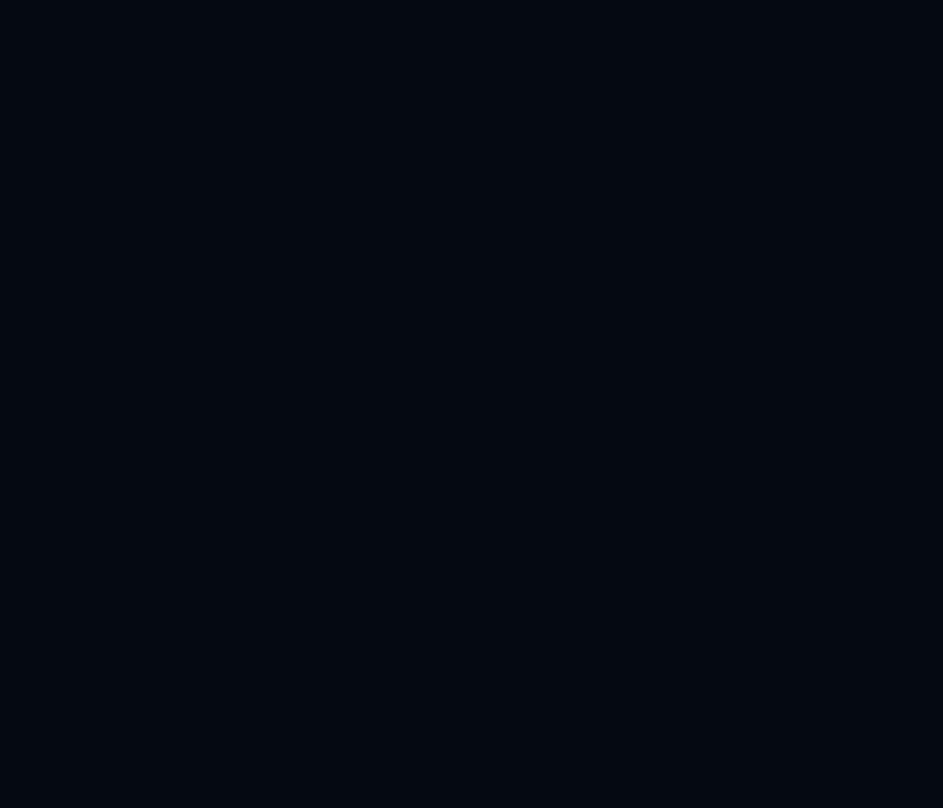
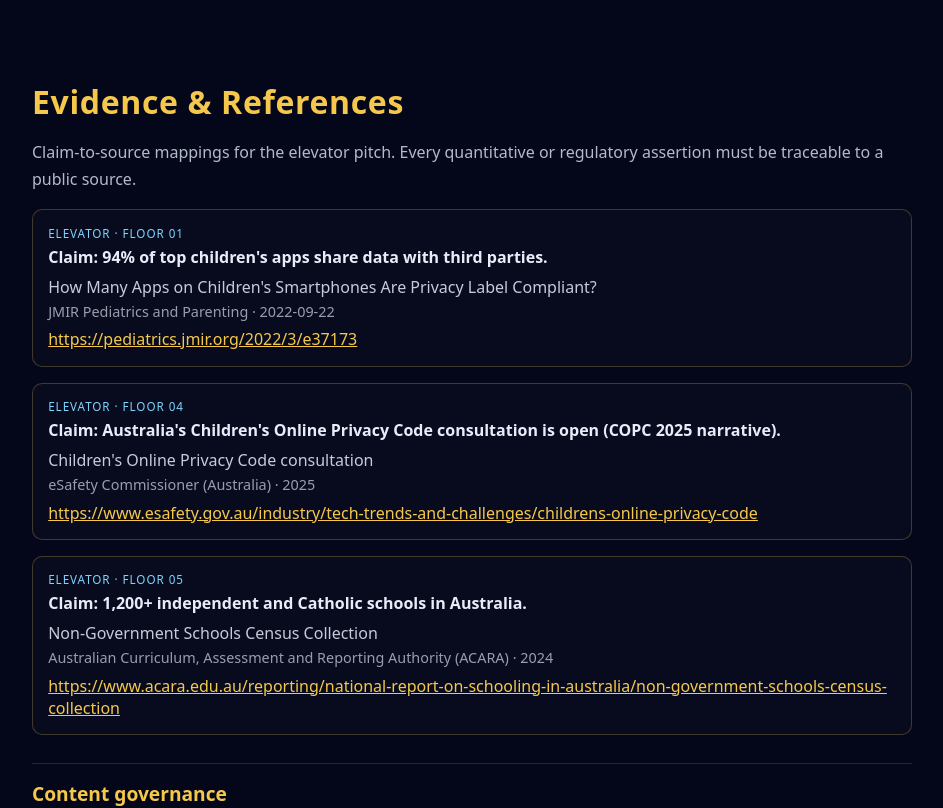
Before and after one commit to Blackcockatoo/bss, a React (Vite) app in the folder 06-Campaign-Site/: page /references in a window 1280 px wide. Shown: the top 808 px of the page, without its empty margins (168-1111 px from the left). Built offline with nearby package versions, Linux system fonts and the light colour scheme.

Commit message:
Add slide-level citations and references page to elevator pitch

```diff
--- a/06-Campaign-Site/src/App.tsx
+++ b/06-Campaign-Site/src/App.tsx
@@ -4,6 +4,7 @@ import ParentsPage from "./pages/ParentsPage";
 import SchoolsPage from "./pages/SchoolsPage";
 import InvestorsPage from "./pages/InvestorsPage";
 import ElevatorPage from "./pages/ElevatorPage";
+import ReferencesPage from "./pages/ReferencesPage";
 
 export default function App() {
   return (
@@ -13,6 +14,7 @@ export default function App() {
       <Route path="/schools" component={SchoolsPage} />
       <Route path="/investors" component={InvestorsPage} />
       <Route path="/elevator" component={ElevatorPage} />
+      <Route path="/references" component={ReferencesPage} />
     </Switch>
   );
 }
--- a/06-Campaign-Site/src/JewbleElevator.jsx
+++ b/06-Campaign-Site/src/JewbleElevator.jsx
@@ -1,4 +1,31 @@
 import { useState, useEffect, useRef } from "react";
+
+const SOURCE_ENTRIES = {
+  dataSharing: {
+    id: "S1",
+    claim: "94% of top children's apps share data with third parties.",
+    title: "How Many Apps on Children's Smartphones Are Privacy Label Compliant?",
+    publication: "JMIR Pediatrics and Parenting",
+    date: "2022-09-22",
+    url: "https://pediatrics.jmir.org/2022/3/e37173",
+  },
+  copcConsultation: {
+    id: "S2",
+    claim: "Australia's Children's Online Privacy Code consultation is open.",
+    title: "Children's Online Privacy Code consultation",
+    publication: "eSafety Commissioner (Australia)",
+    date: "2025",
+    url: "https://www.esafety.gov.au/industry/tech-trends-and-challenges/childrens-online-privacy-code",
+  },
+  schoolMarket: {
+    id: "S3",
+    claim: "1,200+ independent and Catholic schools in Australia.",
+    title: "Non-Government Schools Census Collection",
+    publication: "Australian Curriculum, Assessment and Reporting Authority (ACARA)",
+    date: "2024",
+    url: "https://www.acara.edu.au/reporting/national-report-on-schooling-in-australia/non-government-schools-census-collection",
+  },
+};
 
 const FLOORS = [
   {
@@ -15,6 +42,7 @@ const FLOORS = [
     headline: "Big Tech has been farming your children.",
     body: "Every click. Every dwell time. Every emotional reaction. Packaged, sold, optimised against. The entire kids app market is a data extraction operation dressed in primary colours.",
     stat: "94% of top children's apps share data with third parties.",
+    claimSources: ["dataSharing"],
     color: "#ff6b35",
   },
   {
@@ -39,6 +67,7 @@ const FLOORS = [
     headline: "The regulators are writing the rules right now.",
     body: "Australia's Children's Online Privacy Code consultation is open. We're not scrambling to comply — we're the reference implementation. We wrote a compliance framework before the law exists. When the law catches up, we're already the answer.",
     stat: "COPC 2025. We're not a case study. We're the blueprint.",
+    claimSources: ["copcConsultation"],
     color: "#38bdf8",
   },
   {
@@ -47,6 +76,7 @@ const FLOORS = [
     headline: "Schools are desperate for this.",
     body: "MACS. ISV. The independent and Catholic school systems across Australia. They need digital tools that don't require consent forms, data processing agreements, or explaining to a parent why their 8-year-old has a behavioural advertising profile. We fit without friction.",
     stat: "1,200+ independent and Catholic schools. Zero friction onboarding.",
+    claimSources: ["schoolMarket"],
     color: "#fb923c",
   },
   {
@@ -67,7 +97,6 @@ const FLOORS = [
   },
 ];
 
-// 7-pointed star path (hepta) as SVG
 const HeptaStar = ({ size = 120, color = "#FFD700", opacity = 0.07 }) => {
   const points = [];
   const cx = size / 2, cy = size / 2, r = size * 0.45, r2 = size * 0.2;
@@ -100,6 +129,7 @@ export default function JewbleElevator() {
   const [revealed, setRevealed] = useState(false);
   const [started, setStarted] = useState(false);
   const [scanline, setScanline] = useState(0);
+  const [showSources, setShowSources] = useState(false);
   const intervalRef = useRef(null);
 
   useEffect(() => {
@@ -113,6 +143,7 @@ export default function JewbleElevator() {
     if (traveling) return;
     setDoorsOpen(false);
     setRevealed(false);
+    setShowSources(false);
     setTraveling(true);
     setTimeout(() => {
       setCurrentFloor(f => Math.min(f + 1, FLOORS.length - 1));
@@ -127,6 +158,7 @@ export default function JewbleElevator() {
   const restart = () => {
     setDoorsOpen(false);
     setRevealed(false);
+    setShowSources(false);
     setCurrentFloor(0);
     setTimeout(() => {
       setDoorsOpen(true);
@@ -144,36 +176,31 @@ export default function JewbleElevator() {
 
   const floor = FLOORS[currentFloor];
   const isLast = currentFloor === FLOORS.length - 1;
+  const floorSources = (floor.claimSources || []).map((sourceKey) => SOURCE_ENTRIES[sourceKey]);
 
   return (
     <div style={{
       minHeight: "100vh",
-      background: "#04071a",
+      background: "radial-gradient(circle at 20% 30%, #0f172a 0%, #04071a 55%, #000 100%)",
+      color: "#fff",
+      fontFamily: "ui-sans-serif, system-ui, -apple-system, Segoe UI, Roboto, Helvetica, Arial",
       display: "flex",
       alignItems: "center",
       justifyContent: "center",
-      fontFamily: "'Courier New', 'Lucida Console', monospace",
+      position: "relative",
       overflow: "hidden",
-      position: "relative",
+      padding: "1rem",
     }}>
-      {/* Background geometry */}
-      <div style={{ position: "fixed", inset: 0, overflow: "hidden", pointerEvents: "none" }}>
-        <div style={{ position: "absolute", top: "10%", left: "5%", transform: "rotate(13deg)" }}>
-          <HeptaStar size={200} opacity={0.06} />
-        </div>
-        <div style={{ position: "absolute", bottom: "15%", right: "8%" }}>
-          <OuroborosRing size={350} opacity={0.05} />
-        </div>
-        <div style={{ position: "absolute", top: "40%", right: "20%", transform: "rotate(-7deg)" }}>
-          <HeptaStar size={120} color="#a78bfa" opacity={0.05} />
-        </div>
-        {/* Grid lines */}
-        <svg width="100%" height="100%" style={{ position: "absolute", opacity: 0.03 }}>
-          {Array.from({ length: 20 }).map((_, i) => (
-            <line key={i} x1={`${i * 5.26}%`} y1="0" x2={`${i * 5.26}%`} y2="100%" stroke="#FFD700" strokeWidth="1" />
-          ))}
-          {Array.from({ length: 20 }).map((_, i) => (
-            <line key={i} x1="0" y1={`${i * 5.26}%`} x2="100%" y2={`${i * 5.26}%`} stroke="#FFD700" strokeWidth="1" />
+      {/* Background ambience */}
+      <div style={{ position: "absolute", inset: 0, pointerEvents: "none" }}>
+        <HeptaStar size={180} color="#FFD700" opacity={0.03} style={{ top: "10%", left: "8%" }} />
+        <HeptaStar size={120} color="#7fffb2" opacity={0.04} style={{ top: "70%", right: "12%" }} />
+        <OuroborosRing size={360} color="#FFD700" opacity={0.03} style={{ top: "15%", right: "5%" }} />
+        <OuroborosRing size={280} color="#ff6b35" opacity={0.02} style={{ bottom: "10%", left: "12%" }} />
+        {/* subtle animated scan lines */}
+        <svg width="100%" height="100%" style={{ position: "absolute", inset: 0, opacity: 0.05 }}>
+          {Array.from({ length: 60 }).map((_, i) => (
+            <line key={i} x1="0" y1={`${i * 2}%`} x2="100%" y2={`${i * 2}%`} stroke="#FFD700" strokeWidth="1" />
           ))}
         </svg>
         {/* Scanline */}
@@ -186,7 +213,6 @@ export default function JewbleElevator() {
       </div>
 
       {!started ? (
-        // Intro screen
         <div style={{
           display: "flex", flexDirection: "column", alignItems: "center", justifyContent: "center",
           gap: "2rem", padding: "2rem", textAlign: "center", zIndex: 10,
@@ -238,7 +264,6 @@ export default function JewbleElevator() {
           </button>
         </div>
       ) : (
-        // Elevator
         <div style={{
           width: "min(520px, 95vw)",
           position: "relative",
@@ -282,26 +307,6 @@ export default function JewbleElevator() {
             transition: "border-top-color 0.5s",
             boxShadow: `0 0 40px rgba(4,7,26,0.8), inset 0 0 80px rgba(0,0,0,0.5)`,
           }}>
-            {/* Corner brackets */}
-            {[["0,0","20px,0","0,20px"],["0,0","0,20px","20px,0"].map(v=>v)].map((_, qi) => (
-              ["top-left","top-right","bottom-left","bottom-right"].map(corner => (
-                <div key={corner} style={{
-                  position: "absolute",
-                  [corner.includes("top") ? "top" : "bottom"]: 0,
-                  [corner.includes("left") ? "left" : "right"]: 0,
-                  width: "20px", height: "20px",
-                  borderTop: corner.includes("top") ? `2px solid ${floor.color}` : "none",
-                  borderBottom: corner.includes("bottom") ? `2px solid ${floor.color}` : "none",
-                  borderLeft: corner.includes("left") ? `2px solid ${floor.color}` : "none",
-                  borderRight: corner.includes("right") ? `2px solid ${floor.color}` : "none",
-                  opacity: 0.6,
-                  transition: "border-color 0.5s",
-                  zIndex: 5,
-                  pointerEvents: "none",
-                }} />
-              ))
-            ))}
-
             {/* Door panels - slide left and right */}
             <div style={{
               position: "absolute", inset: 0, zIndex: 4, pointerEvents: "none",
@@ -313,64 +318,42 @@ export default function JewbleElevator() {
                 borderRight: "1px solid rgba(255,215,0,0.1)",
                 transform: doorsOpen ? "translateX(-100%)" : "translateX(0)",
                 transition: "transform 0.6s cubic-bezier(0.4, 0, 0.2, 1)",
-                display: "flex", alignItems: "center", justifyContent: "flex-end",
-                paddingRight: "10px",
-              }}>
-                {!doorsOpen && (
-                  <div style={{ opacity: 0.2 }}>
-                    <HeptaStar size={60} />
-                  </div>
-                )}
-              </div>
+              }} />
               <div style={{
                 width: "50%", height: "100%",
                 background: "linear-gradient(225deg, #0d1433 0%, #060c24 100%)",
                 borderLeft: "1px solid rgba(255,215,0,0.1)",
                 transform: doorsOpen ? "translateX(100%)" : "translateX(0)",
                 transition: "transform 0.6s cubic-bezier(0.4, 0, 0.2, 1)",
-                display: "flex", alignItems: "center", justifyContent: "flex-start",
-                paddingLeft: "10px",
-              }}>
-                {!doorsOpen && (
-                  <div style={{ opacity: 0.2 }}>
-                    <HeptaStar size={60} />
-                  </div>
-                )}
-              </div>
+              }} />
             </div>
 
-            {/* Content */}
+            {/* Floor content */}
             <div style={{
-              padding: "clamp(1.5rem, 5vw, 2.5rem)",
-              minHeight: "320px",
+              padding: "1.5rem",
+              minHeight: "420px",
               display: "flex",
               flexDirection: "column",
               justifyContent: "space-between",
-              gap: "1.5rem",
+              gap: "1rem",
             }}>
-              <div>
+              <div style={{ display: "grid", gap: "1rem" }}>
                 <div style={{
-                  color: "rgba(255,255,255,0.3)",
-                  fontSize: "0.65rem",
-                  letterSpacing: "0.3em",
+                  color: "rgba(255,255,255,0.45)",
+                  fontSize: "0.68rem",
+                  letterSpacing: "0.2em",
                   textTransform: "uppercase",
-                  marginBottom: "1rem",
-                  opacity: revealed ? 1 : 0,
-                  transition: "opacity 0.4s 0.1s",
                 }}>
                   {floor.sublabel}
                 </div>
 
                 <h2 style={{
                   color: floor.color,
-                  fontSize: "clamp(1.2rem, 4vw, 1.7rem)",
-                  fontWeight: 900,
-                  lineHeight: 1.2,
+                  fontSize: "clamp(1.5rem, 4.5vw, 2.15rem)",
+                  lineHeight: 1.15,
                   margin: 0,
-                  marginBottom: "1rem",
-                  textShadow: `0 0 30px ${floor.color}60`,
                   opacity: revealed ? 1 : 0,
-                  transform: revealed ? "translateY(0)" : "translateY(10px)",
+                  transform: revealed ? "translateY(0)" : "translateY(8px)",
                   transition: "opacity 0.5s 0.2s, transform 0.5s 0.2s, color 0.5s, text-shadow 0.5s",
                 }}>
                   {floor.headline}
@@ -408,10 +391,52 @@ export default function JewbleElevator() {
                   }}>
                     {floor.stat}
                   </p>
+                  {floorSources.length > 0 && (
+                    <div style={{ marginTop: "0.7rem" }}>
+                      <button
+                        type="button"
+                        onClick={() => setShowSources((open) => !open)}
+                        style={{
+                          background: "transparent",
+                          border: `1px solid ${floor.color}77`,
+                          color: floor.color,
+                          fontSize: "0.62rem",
+                          letterSpacing: "0.16em",
+                          textTransform: "uppercase",
+                          padding: "0.4rem 0.65rem",
+                          cursor: "pointer",
+                          borderRadius: "4px",
+                        }}
+                      >
+                        {showSources ? "Hide Sources" : "Show Sources"}
+                      </button>
+                      {showSources && (
+                        <div style={{ marginTop: "0.7rem", display: "grid", gap: "0.6rem" }}>
+                          {floorSources.map((source) => (
+                            <div key={source.id} style={{
+                              border: "1px solid rgba(255,255,255,0.14)",
+                              background: "rgba(255,255,255,0.03)",
+                              borderRadius: "6px",
+                              padding: "0.6rem",
+                            }}>
+                              <div style={{ color: "rgba(255,255,255,0.8)", fontSize: "0.67rem", marginBottom: "0.25rem" }}>
+                                [{source.id}] {source.title}
+                              </div>
+                              <div style={{ color: "rgba(255,255,255,0.58)", fontSize: "0.62rem", marginBottom: "0.25rem" }}>
+                                {source.publication} · {source.date}
+                              </div>
+                              <a href={source.url} target="_blank" rel="noopener noreferrer" style={{ color: floor.color, fontSize: "0.64rem" }}>
+                                {source.url}
+                              </a>
+                            </div>
+                          ))}
+                        </div>
+                      )}
+                    </div>
+                  )}
                 </div>
               )}
 
-              {/* CTA */}
               <div style={{
                 opacity: revealed ? 1 : 0,
                 transform: revealed ? "translateY(0)" : "translateY(8px)",
@@ -430,6 +455,25 @@ export default function JewbleElevator() {
                     }}>
                       — JEWBLE.APP —
                     </div>
+                    <a
+                      href="/references"
+                      style={{
+                        display: "block",
+                        width: "100%",
+                        padding: "0.75rem",
+                        textAlign: "center",
+                        background: "rgba(56,189,248,0.08)",
+                        border: "1px solid rgba(56,189,248,0.35)",
+                        color: "#7dd3fc",
+                        fontSize: "0.65rem",
+                        letterSpacing: "0.2em",
+                        textTransform: "uppercase",
+                        textDecoration: "none",
+                        borderRadius: "4px",
+                      }}
+                    >
+                      View Evidence & Sources
+                    </a>
                     <button
                       onClick={restart}
                       style={{
@@ -444,14 +488,6 @@ export default function JewbleElevator() {
                         cursor: "pointer",
                         fontFamily: "inherit",
                         transition: "all 0.2s",
-                      }}
-                      onMouseEnter={e => {
-                        e.target.style.borderColor = "rgba(255,215,0,0.6)";
-                        e.target.style.color = "rgba(255,255,255,0.7)";
-                      }}
-                      onMouseLeave={e => {
-                        e.target.style.borderColor = "rgba(255,215,0,0.3)";
-                        e.target.style.color = "rgba(255,255,255,0.4)";
                       }}
                     >
                       Ride Again
@@ -497,16 +533,6 @@ export default function JewbleElevator() {
                       transition: "all 0.3s",
                       opacity: traveling ? 0.5 : 1,
                     }}
-                    onMouseEnter={e => {
-                      if (!traveling) {
-                        e.target.style.background = floor.color;
-                        e.target.style.color = "#04071a";
-                      }
-                    }}
-                    onMouseLeave={e => {
-                      e.target.style.background = "transparent";
-                      e.target.style.color = floor.color;
-                    }}
                   >
                     {traveling ? "▲  Moving..." : "▲  Next Floor"}
                   </button>
@@ -515,16 +541,15 @@ export default function JewbleElevator() {
             </div>
           </div>
 
-          {/* Floor sublabel */}
           <div style={{
             textAlign: "center",
             marginTop: "0.75rem",
-            color: "rgba(255,255,255,0.2)",
-            fontSize: "0.6rem",
-            letterSpacing: "0.3em",
+            color: "rgba(255,255,255,0.35)",
+            fontSize: "0.62rem",
+            letterSpacing: "0.18em",
             textTransform: "uppercase",
           }}>
-            Blue Snake Studios · Jewble Meta-Pet Platform · Melbourne
+            {floor.sublabel}
           </div>
         </div>
       )}
--- a/06-Campaign-Site/src/components/CampaignNav.tsx
+++ b/06-Campaign-Site/src/components/CampaignNav.tsx
@@ -6,6 +6,7 @@ const NAV_LINKS = [
   { label: "Schools", href: "/schools" },
   { label: "Investors", href: "/investors" },
   { label: "Elevator Pitch", href: "/elevator" },
+  { label: "References", href: "/references" },
 ];
 
 const navStyle: React.CSSProperties = {
--- /dev/null
+++ b/06-Campaign-Site/src/pages/ReferencesPage.tsx
@@ -0,0 +1,87 @@
+const REFERENCES = [
+  {
+    claim: "94% of top children's apps share data with third parties.",
+    slide: "Elevator · Floor 01",
+    title: "How Many Apps on Children's Smartphones Are Privacy Label Compliant?",
+    publication: "JMIR Pediatrics and Parenting",
+    date: "2022-09-22",
+    url: "https://pediatrics.jmir.org/2022/3/e37173",
+  },
+  {
+    claim: "Australia's Children's Online Privacy Code consultation is open (COPC 2025 narrative).",
+    slide: "Elevator · Floor 04",
+    title: "Children's Online Privacy Code consultation",
+    publication: "eSafety Commissioner (Australia)",
+    date: "2025",
+    url: "https://www.esafety.gov.au/industry/tech-trends-and-challenges/childrens-online-privacy-code",
+  },
+  {
+    claim: "1,200+ independent and Catholic schools in Australia.",
+    slide: "Elevator · Floor 05",
+    title: "Non-Government Schools Census Collection",
+    publication: "Australian Curriculum, Assessment and Reporting Authority (ACARA)",
+    date: "2024",
+    url: "https://www.acara.edu.au/reporting/national-report-on-schooling-in-australia/non-government-schools-census-collection",
+  },
+];
+
+export default function ReferencesPage() {
+  return (
+    <main
+      style={{
+        minHeight: "100vh",
+        background: "#04071a",
+        color: "#e6edf9",
+        fontFamily: "ui-sans-serif, system-ui, -apple-system, Segoe UI, Roboto, Helvetica, Arial",
+        padding: "5rem 1.25rem 2rem",
+      }}
+    >
+      <div style={{ maxWidth: "880px", margin: "0 auto", display: "grid", gap: "1rem" }}>
+        <h1 style={{ margin: 0, color: "#f5c84c", letterSpacing: "0.02em" }}>Evidence & References</h1>
+        <p style={{ margin: 0, color: "rgba(230,237,249,0.78)", lineHeight: 1.7 }}>
+          Claim-to-source mappings for the elevator pitch. Every quantitative or regulatory assertion must be traceable to a public source.
+        </p>
+
+        {REFERENCES.map((item) => (
+          <article
+            key={item.claim}
+            style={{
+              border: "1px solid rgba(245,200,76,0.24)",
+              borderRadius: "10px",
+              padding: "0.95rem",
+              background: "rgba(255,255,255,0.02)",
+            }}
+          >
+            <div style={{ fontSize: "0.73rem", color: "#7dd3fc", marginBottom: "0.35rem", letterSpacing: "0.08em", textTransform: "uppercase" }}>
+              {item.slide}
+            </div>
+            <p style={{ margin: "0 0 0.5rem", fontWeight: 600 }}>Claim: {item.claim}</p>
+            <p style={{ margin: "0 0 0.25rem", color: "rgba(230,237,249,0.85)" }}>{item.title}</p>
+            <p style={{ margin: "0 0 0.45rem", color: "rgba(230,237,249,0.65)", fontSize: "0.9rem" }}>
+              {item.publication} · {item.date}
+            </p>
+            <a href={item.url} target="_blank" rel="noopener noreferrer" style={{ color: "#f5c84c" }}>
+              {item.url}
+            </a>
+          </article>
+        ))}
+
+        <section style={{ marginTop: "0.75rem", borderTop: "1px solid rgba(255,255,255,0.12)", paddingTop: "1rem" }}>
+          <h2 style={{ marginTop: 0, color: "#f5c84c", fontSize: "1.2rem" }}>Content governance</h2>
+          <ul style={{ margin: 0, paddingLeft: "1.25rem", lineHeight: 1.7, color: "rgba(230,237,249,0.85)" }}>
+            <li>Any new quantitative, compliance, regulatory, or market-size claim must include an inline slide source (footnote or Sources panel).</li>
+            <li>When claim wording changes, update both the slide-level source and this page in the same PR.</li>
+            <li>Do not ship unverifiable superlatives (for example: “industry-leading”, “first”, “most trusted”) without a cited benchmark.</li>
+            <li>Use publication title, date, and direct URL (no homepage-only links) for each source entry.</li>
+          </ul>
+        </section>
+
+        <div style={{ marginTop: "0.6rem" }}>
+          <a href="/elevator" style={{ color: "#7dd3fc", textDecoration: "none" }}>
+            ← Back to Elevator Pitch
+          </a>
+        </div>
+      </div>
+    </main>
+  );
+}
```
Also changed, not shown: 06-Campaign-Site/src/content-governance.md (added, +16 -0 lines).
